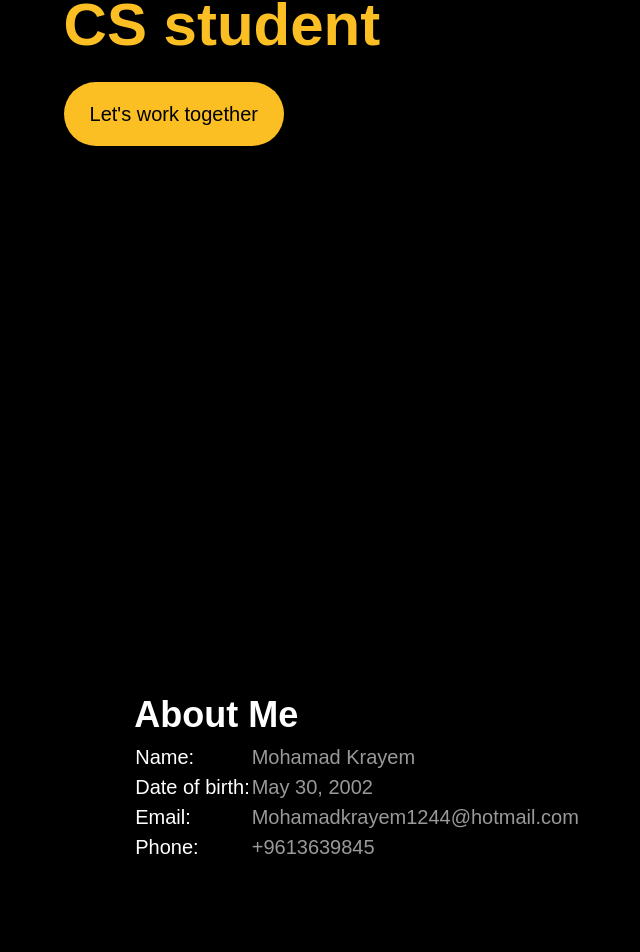
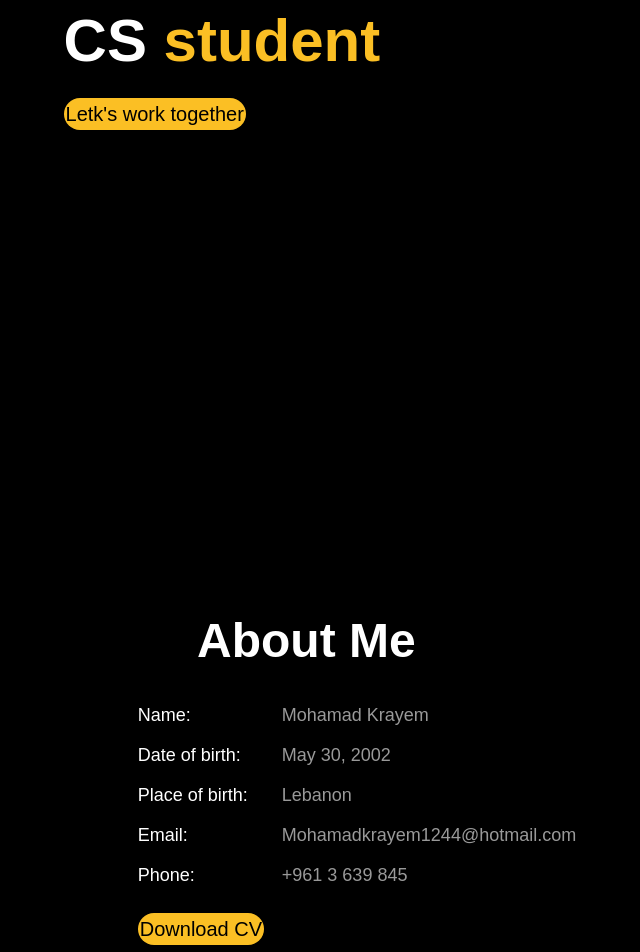
Before and after one commit to mohamadKrayem/Portfolio, a React (Vite) app: page / in a window 1280 px wide. Shown: the part 425-1377 px from the top of the page, without its empty margins (283-923 px from the left). Built offline with nearby package versions, Linux system fonts and the light colour scheme.

Commit message:
finished the About section and started the skills's one

```diff
--- a/src/App.jsx
+++ b/src/App.jsx
@@ -1,6 +1,6 @@
 import { useState } from 'react';
 import './App.css';
-import Navbar from './components/Navbar/Navbar';
+import Navbar from './components/Navbar';
 import Home from './Section/Home';
 import About from './Section/About';
 
--- a/src/Section/About.jsx
+++ b/src/Section/About.jsx
@@ -1,29 +1,20 @@
 import React from 'react'
+import Button from '../components/Button'
+import ListElement from '../components/ListElement'
 
 const About = () => {
   return (
-    <div className='flex flex-col justify-center items-center h-screen'>
-      <div>
-        <h1 className='font-bold text-4xl leading-normal'>About Me</h1>
-        <table className='text-xl font-medium'>
-          <tr>
-            <td>Name:</td>
-            <td className='text-[#999999]'>Mohamad Krayem</td>
-          </tr>
-          <tr>
-            <td>Date of birth:</td>
-            <td className='text-[#999999]'>May 30, 2002</td>
-          </tr>
-          <tr>
-            <td>Email:</td>
-            <td className='text-[#999999]'>Mohamadkrayem1244@hotmail.com</td>
-          </tr>
-          <tr>
-            <td>Phone:</td>
-            <td className='text-[#999999]'>+9613639845</td>
-          </tr>
-        </table>
-      </div>
+    <div className='flex flex-col justify-center items-center h-screen max-h-screen'>
+      <h1 className='font-bold text-5xl leading-normal w-80 mb-6'>About Me</h1>
+
+      <ul className='text-lg font-medium w-max'>
+        <ListElement Lkey="Name" value="Mohamad Krayem"/>
+        <ListElement Lkey="Date of birth" value="May 30, 2002"/>
+        <ListElement Lkey="Place of birth" value="Lebanon"/>
+        <ListElement Lkey="Email" value="Mohamadkrayem1244@hotmail.com"/>
+        <ListElement Lkey="Phone" value="+961 3 639 845"/>
+        <Button text="Download CV" px="5" py="3"/>
+      </ul>
     </div>
   )
 }
--- a/src/Section/Home.jsx
+++ b/src/Section/Home.jsx
@@ -1,14 +1,15 @@
 import React from 'react'
+import Button from '../components/Button'
 
 const Home = () => {
   return (
     <div className='flex flex-col justify-center items-center h-screen'>
       <div className=''>
         <h1 className='text-amber-400 leading-10'>Hello !</h1>
-        <h1 className='font-bold text-3xl leading-normal'>I'm Mohamad Krayem</h1>
-        <h1 className='font-bold text-6xl leading-normal text-amber-400'>Full-stack Developer</h1>
-        <h1 className='font-bold text-6xl leading-normal text-amber-400'>CS student</h1>
-        <button className='text-xl mt-3 bg-amber-400 rounded-full text-black px-6 py-4 border-2 border-solid border-transparent hover:border-inherit focus:border-sky-400'>Let's work together</button>
+        <h1 className='font-bold text-3xl leading-normal'>I'm <span className='text-amber-400'>Mohamad Krayem</span></h1>
+        <h1 className='font-bold text-6xl leading-normal text-white'>Full-stack <span className='text-amber-400'>Developer</span></h1>
+        <h1 className='font-bold text-6xl leading-normal text-white'>CS <span className='text-amber-400'>student</span></h1>
+        <Button text="Letk's work together" px="6" py="4"/>
       </div>
 
     </div>
--- /dev/null
+++ b/src/Section/Skills.jsx
@@ -0,0 +1,11 @@
+import React from 'react'
+
+const Skills = () => {
+  return (
+    <div className='flex flex-col justify-center items-center h-screen max-h-screen'>
+
+    </div>
+  )
+}
+
+export default Skills
--- /dev/null
+++ b/src/components/Button.jsx
@@ -0,0 +1,9 @@
+import React from 'react'
+
+const Button = ({text, px, py}) => {
+  return (
+    <button className={`text-xl mt-3 bg-amber-400 rounded-full text-black px-${px} py-${py} border-2 border-solid border-transparent hover:border-inherit focus:border-sky-400`}>{text}</button>
+  )
+}
+
+export default Button
--- /dev/null
+++ b/src/components/ListElement.jsx
@@ -0,0 +1,9 @@
+import React from 'react'
+
+const ListElement = (props) => {
+  return (
+    <li className='flex mb-3'><span className='w-36'>{props.Lkey}:</span> <span className='w-[calc(100%-144px)] text-[#999999]'>{props.value}</span></li>
+  )
+}
+
+export default ListElement
```
Also changed, not shown: src/components/Navbar.jsx (renamed from src/components/Navbar/Navbar.jsx).
